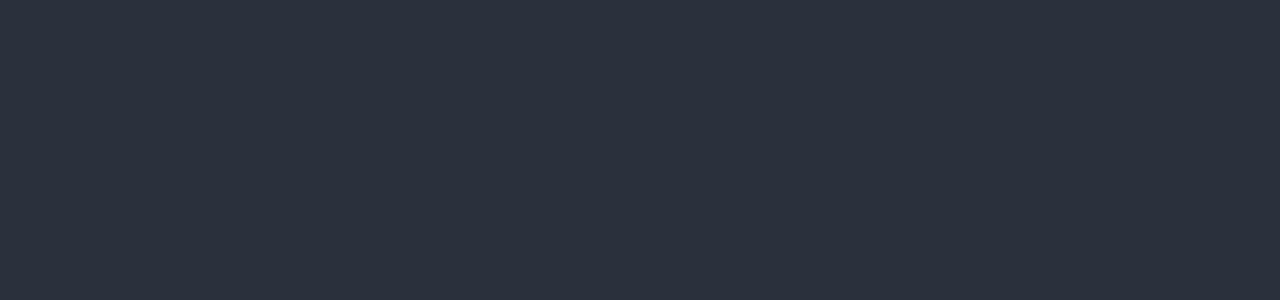
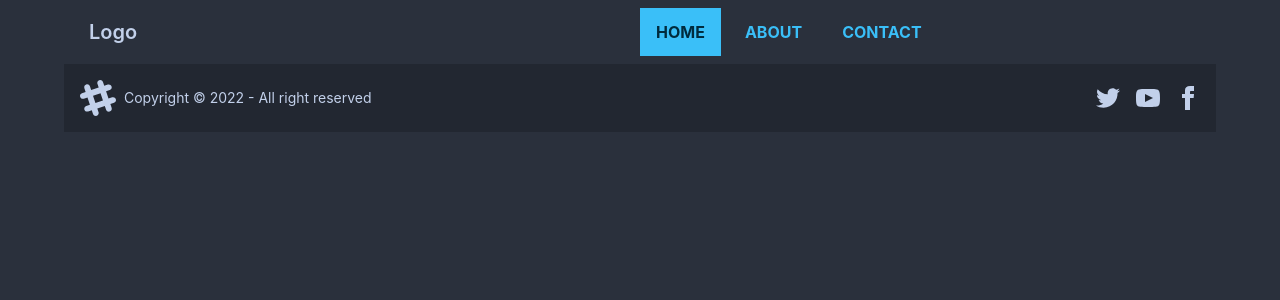
Before and after one commit to afruzaakter/end-game-practice-project-1, a React (Create React App) app: page / in a window 1280 px wide. Before the commit this address had no page. Shown: the top 300 px of the page. Built offline with nearby package versions, Linux system fonts and the light colour scheme.

Commit message:
footer edited

```diff
--- a/src/Pages/footer/Footer.js
+++ b/src/Pages/footer/Footer.js
@@ -3,18 +3,16 @@ import React from 'react';
 const Footer = () => {
     return (
         <div>
-            <footer className="footer p-10 bg-base-200 text-neutral-content">
-                <div>
-                    <svg width="50" height="50" viewBox="0 0 24 24" xmlns="http://www.w3.org/2000/svg" fill-rule="evenodd" clip-rule="evenodd" className="fill-current"><path d="M22.672 15.226l-2.432.811.841 2.515c.33 1.019-.209 2.127-1.23 2.456-1.15.325-2.148-.321-2.463-1.226l-.84-2.518-5.013 1.677.84 2.517c.391 1.203-.434 2.542-1.831 2.542-.88 0-1.601-.564-1.86-1.314l-.842-2.516-2.431.809c-1.135.328-2.145-.317-2.463-1.229-.329-1.018.211-2.127 1.231-2.456l2.432-.809-1.621-4.823-2.432.808c-1.355.384-2.558-.59-2.558-1.839 0-.817.509-1.582 1.327-1.846l2.433-.809-.842-2.515c-.33-1.02.211-2.129 1.232-2.458 1.02-.329 2.13.209 2.461 1.229l.842 2.515 5.011-1.677-.839-2.517c-.403-1.238.484-2.553 1.843-2.553.819 0 1.585.509 1.85 1.326l.841 2.517 2.431-.81c1.02-.33 2.131.211 2.461 1.229.332 1.018-.21 2.126-1.23 2.456l-2.433.809 1.622 4.823 2.433-.809c1.242-.401 2.557.484 2.557 1.838 0 .819-.51 1.583-1.328 1.847m-8.992-6.428l-5.01 1.675 1.619 4.828 5.011-1.674-1.62-4.829z"></path></svg>
-                    <p>ACME Industries Ltd.<br>Providing reliable tech since 1992</br></p>
+            <footer className="footer items-center w-full p-4 bg-base-300 text-base-content">
+                <div className="items-center grid-flow-col">
+                    <svg width="36" height="36" viewBox="0 0 24 24" xmlns="http://www.w3.org/2000/svg" fill-rule="evenodd" clip-rule="evenodd" className="fill-current"><path d="M22.672 15.226l-2.432.811.841 2.515c.33 1.019-.209 2.127-1.23 2.456-1.15.325-2.148-.321-2.463-1.226l-.84-2.518-5.013 1.677.84 2.517c.391 1.203-.434 2.542-1.831 2.542-.88 0-1.601-.564-1.86-1.314l-.842-2.516-2.431.809c-1.135.328-2.145-.317-2.463-1.229-.329-1.018.211-2.127 1.231-2.456l2.432-.809-1.621-4.823-2.432.808c-1.355.384-2.558-.59-2.558-1.839 0-.817.509-1.582 1.327-1.846l2.433-.809-.842-2.515c-.33-1.02.211-2.129 1.232-2.458 1.02-.329 2.13.209 2.461 1.229l.842 2.515 5.011-1.677-.839-2.517c-.403-1.238.484-2.553 1.843-2.553.819 0 1.585.509 1.85 1.326l.841 2.517 2.431-.81c1.02-.33 2.131.211 2.461 1.229.332 1.018-.21 2.126-1.23 2.456l-2.433.809 1.622 4.823 2.433-.809c1.242-.401 2.557.484 2.557 1.838 0 .819-.51 1.583-1.328 1.847m-8.992-6.428l-5.01 1.675 1.619 4.828 5.011-1.674-1.62-4.829z"></path></svg>
+                    <p>Copyright © 2022 - All right reserved</p>
                 </div>
-                <div>
-                    <span className="footer-title">Social</span>
-                    <div className="grid grid-flow-col gap-4">
-                        <a><svg xmlns="http://www.w3.org/2000/svg" width="24" height="24" viewBox="0 0 24 24" className="fill-current"><path d="M24 4.557c-.883.392-1.832.656-2.828.775 1.017-.609 1.798-1.574 2.165-2.724-.951.564-2.005.974-3.127 1.195-.897-.957-2.178-1.555-3.594-1.555-3.179 0-5.515 2.966-4.797 6.045-4.091-.205-7.719-2.165-10.148-5.144-1.29 2.213-.669 5.108 1.523 6.574-.806-.026-1.566-.247-2.229-.616-.054 2.281 1.581 4.415 3.949 4.89-.693.188-1.452.232-2.224.084.626 1.956 2.444 3.379 4.6 3.419-2.07 1.623-4.678 2.348-7.29 2.04 2.179 1.397 4.768 2.212 7.548 2.212 9.142 0 14.307-7.721 13.995-14.646.962-.695 1.797-1.562 2.457-2.549z"></path></svg></a>
-                        <a><svg xmlns="http://www.w3.org/2000/svg" width="24" height="24" viewBox="0 0 24 24" className="fill-current"><path d="M19.615 3.184c-3.604-.246-11.631-.245-15.23 0-3.897.266-4.356 2.62-4.385 8.816.029 6.185.484 8.549 4.385 8.816 3.6.245 11.626.246 15.23 0 3.897-.266 4.356-2.62 4.385-8.816-.029-6.185-.484-8.549-4.385-8.816zm-10.615 12.816v-8l8 3.993-8 4.007z"></path></svg></a>
-                        <a><svg xmlns="http://www.w3.org/2000/svg" width="24" height="24" viewBox="0 0 24 24" className="fill-current"><path d="M9 8h-3v4h3v12h5v-12h3.642l.358-4h-4v-1.667c0-.955.192-1.333 1.115-1.333h2.885v-5h-3.808c-3.596 0-5.192 1.583-5.192 4.615v3.385z"></path></svg></a>
-                    </div>
+                <div className="grid-flow-col gap-4 md:place-self-center md:justify-self-end">
+                    <a><svg xmlns="http://www.w3.org/2000/svg" width="24" height="24" viewBox="0 0 24 24" className="fill-current"><path d="M24 4.557c-.883.392-1.832.656-2.828.775 1.017-.609 1.798-1.574 2.165-2.724-.951.564-2.005.974-3.127 1.195-.897-.957-2.178-1.555-3.594-1.555-3.179 0-5.515 2.966-4.797 6.045-4.091-.205-7.719-2.165-10.148-5.144-1.29 2.213-.669 5.108 1.523 6.574-.806-.026-1.566-.247-2.229-.616-.054 2.281 1.581 4.415 3.949 4.89-.693.188-1.452.232-2.224.084.626 1.956 2.444 3.379 4.6 3.419-2.07 1.623-4.678 2.348-7.29 2.04 2.179 1.397 4.768 2.212 7.548 2.212 9.142 0 14.307-7.721 13.995-14.646.962-.695 1.797-1.562 2.457-2.549z"></path></svg>
+                    </a>
+                    <a><svg xmlns="http://www.w3.org/2000/svg" width="24" height="24" viewBox="0 0 24 24" className="fill-current"><path d="M19.615 3.184c-3.604-.246-11.631-.245-15.23 0-3.897.266-4.356 2.62-4.385 8.816.029 6.185.484 8.549 4.385 8.816 3.6.245 11.626.246 15.23 0 3.897-.266 4.356-2.62 4.385-8.816-.029-6.185-.484-8.549-4.385-8.816zm-10.615 12.816v-8l8 3.993-8 4.007z"></path></svg></a>
+                    <a><svg xmlns="http://www.w3.org/2000/svg" width="24" height="24" viewBox="0 0 24 24" className="fill-current"><path d="M9 8h-3v4h3v12h5v-12h3.642l.358-4h-4v-1.667c0-.955.192-1.333 1.115-1.333h2.885v-5h-3.808c-3.596 0-5.192 1.583-5.192 4.615v3.385z"></path></svg></a>
                 </div>
             </footer>
         </div>
```
